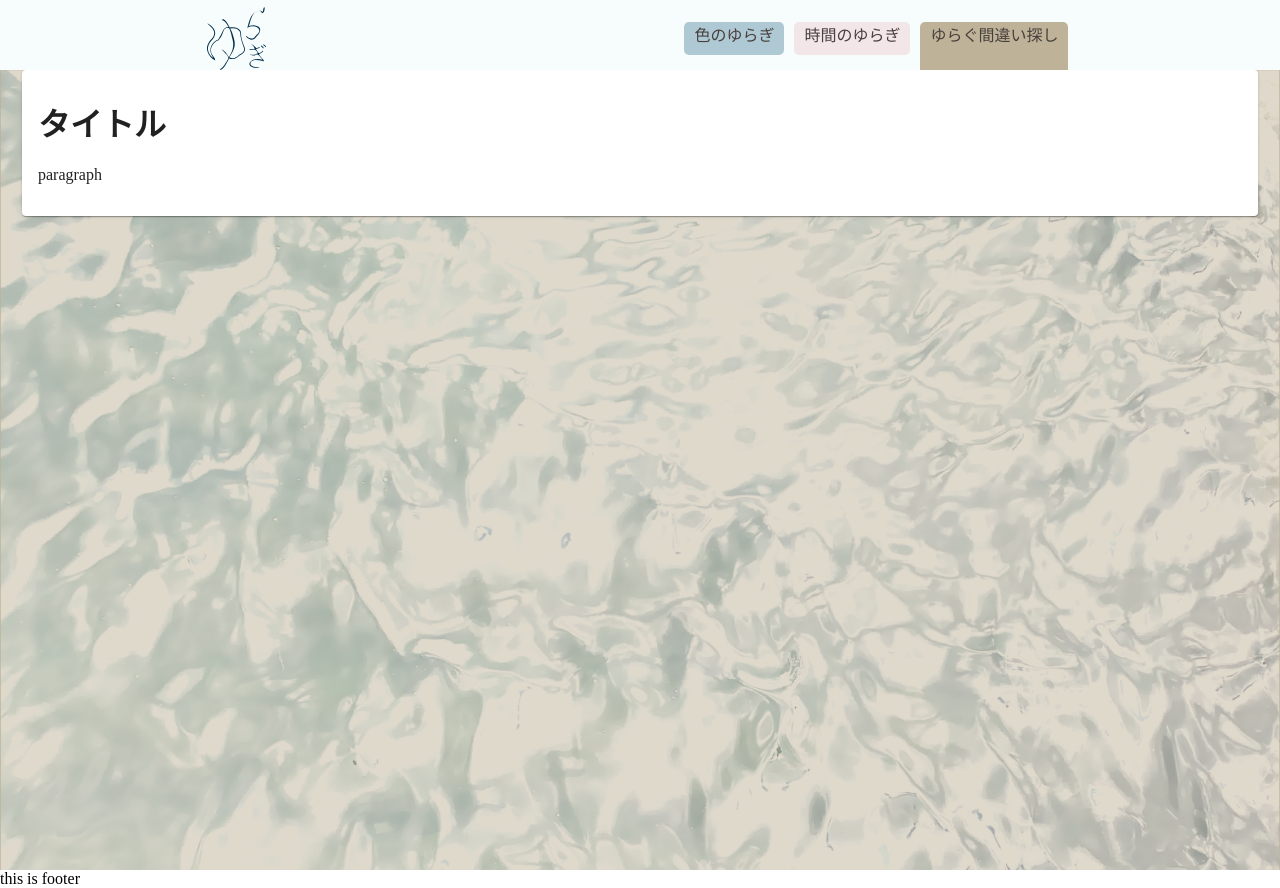
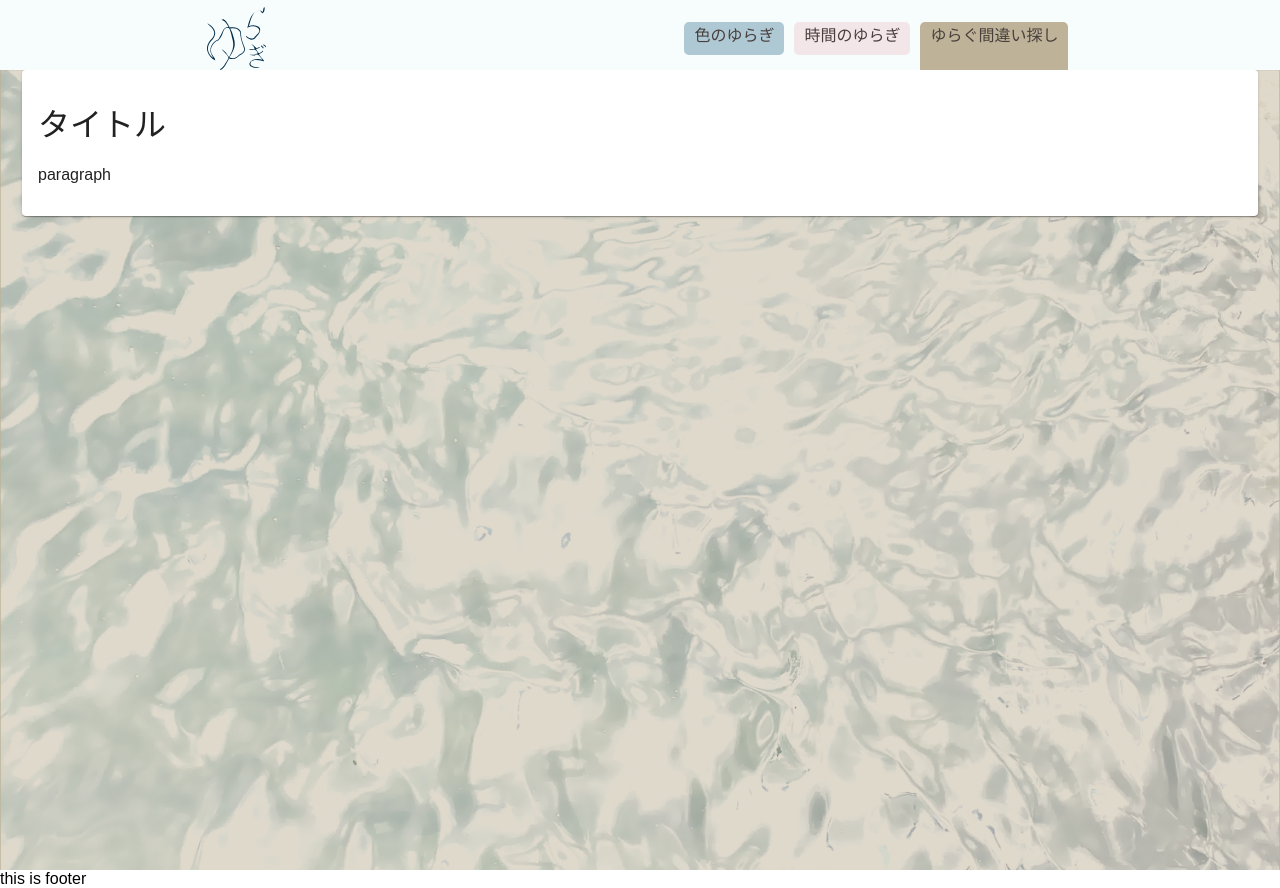
Before and after one commit to designingplusnine/komafes-2021, a Next.js app: page /diff in a window 1280 px wide. Built offline with nearby package versions, Linux system fonts and the light colour scheme.

Commit message:
format style

```diff
--- a/styles/globals.scss
+++ b/styles/globals.scss
@@ -1 +1,7 @@
 @import '~normalize.css';
+
+* {
+  font-family: 'fot-tsukuaoldmin-pr6n', sans-serif;
+  font-style: normal;
+  font-weight: 300;
+}
--- a/styles/pages/Paper.module.scss
+++ b/styles/pages/Paper.module.scss
@@ -1,4 +1,4 @@
 .paper {
+  margin: 12px;
   padding: 16px;
-  margin: 12px;
 }
```
Also changed, not shown: components/TopPage/concept.module.scss (line endings or trailing spaces), components/TopPage/komafes.module.scss (line endings or trailing spaces), components/TopPage/kv.module.scss (line endings or trailing spaces), components/TopPage/projects.module.scss (line endings or trailing spaces).
